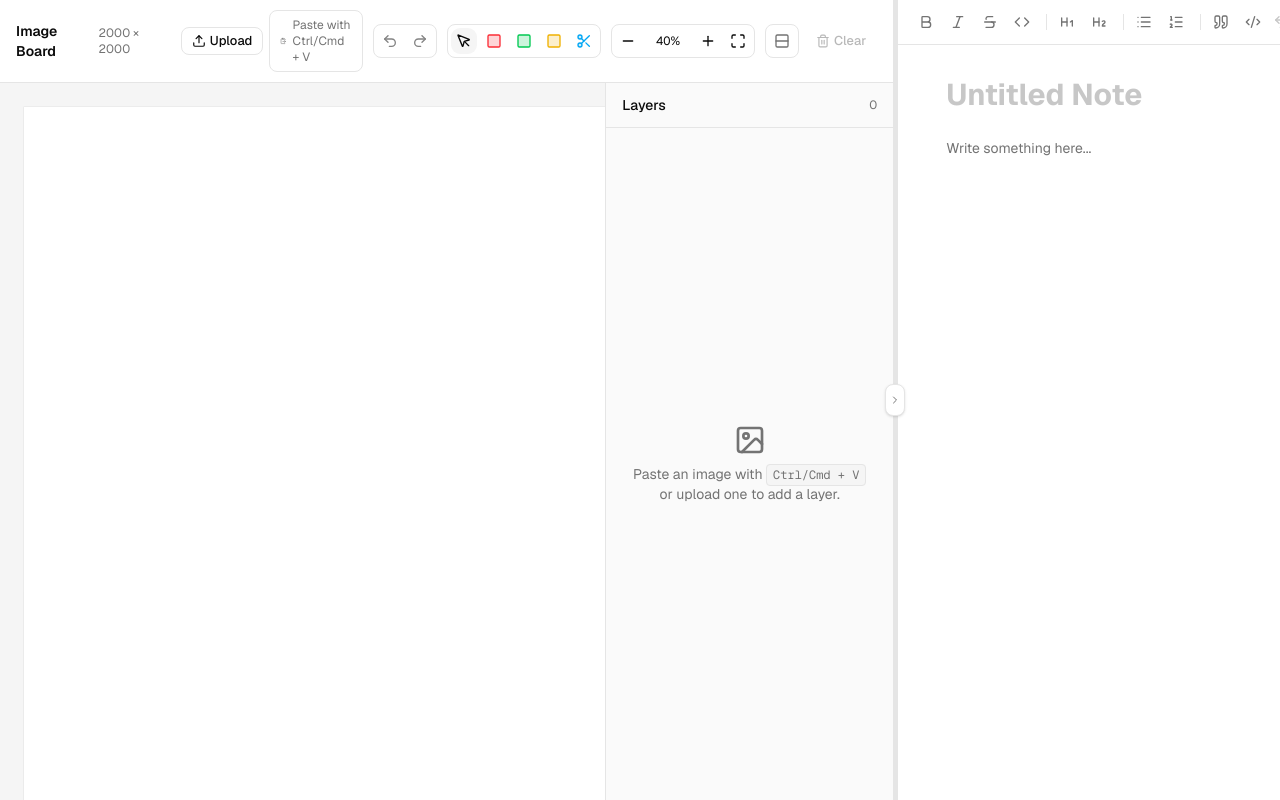
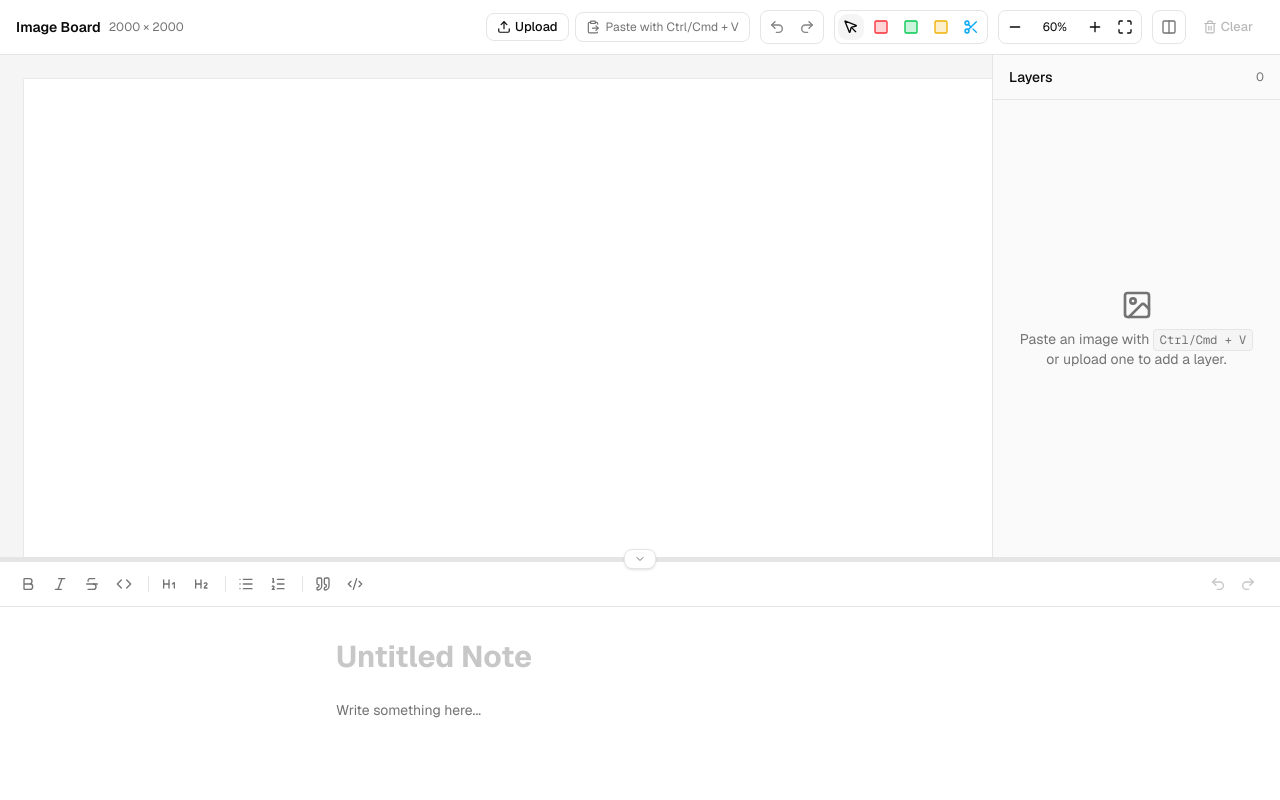
Before and after one commit to daffi99/canvasoo, a Next.js app: page / in a window 1280 px wide. Built offline with nearby package versions, Linux system fonts and the light colour scheme.

Commit message:
chore: change default view to vertical and default scale to 60%

```diff
--- a/components/canvas-editor.tsx
+++ b/components/canvas-editor.tsx
@@ -47,7 +47,7 @@ export function CanvasEditor({
   const layers = history.present
 
   const [selectedId, setSelectedId] = useState<string | null>(null)
-  const [scale, setScale] = useState(0.4)
+  const [scale, setScale] = useState(0.6)
   const [isDragOver, setIsDragOver] = useState(false)
   const [guides, setGuides] = useState<{ x: number[]; y: number[] }>({ x: [], y: [] })
 
--- a/components/workspace.tsx
+++ b/components/workspace.tsx
@@ -8,7 +8,7 @@ import { cn } from "@/lib/utils"
 
 export function Workspace() {
   const [leftWidth, setLeftWidth] = useState(70) // percentage
-  const [splitDirection, setSplitDirection] = useState<"horizontal" | "vertical">("horizontal")
+  const [splitDirection, setSplitDirection] = useState<"horizontal" | "vertical">("vertical")
   const [isNotepadCollapsed, setIsNotepadCollapsed] = useState(false)
   const [isDragging, setIsDragging] = useState(false)
   const lastWidthRef = useRef(70)
```
